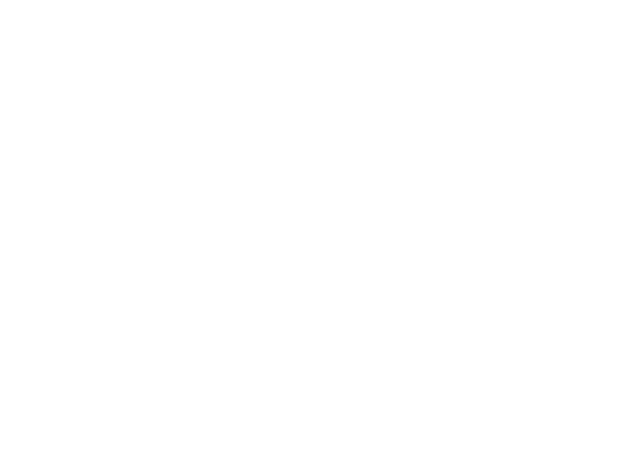
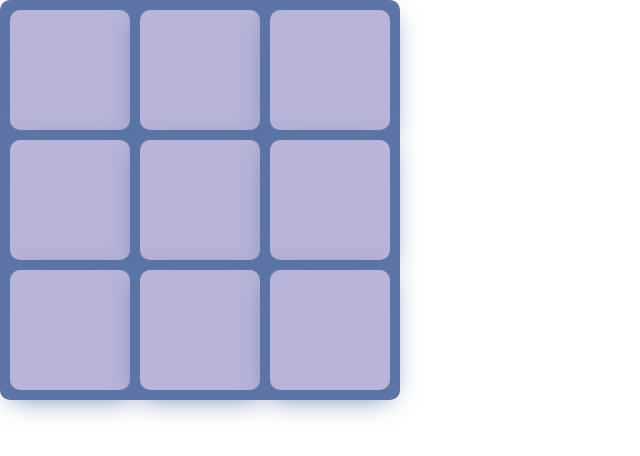
Before and after one commit to ogakip/react-ogaki-hash-game, a React (Create React App) app: page / in a window 1280 px wide. Shown: the top 456 px of the page, without its empty margins (0-640 px from the left). Built offline with nearby package versions, Linux system fonts and the light colour scheme.

Commit message:
feature: create game table and game squares

```diff
--- a/package.json
+++ b/package.json
@@ -14,6 +14,7 @@
     "prettier": "^2.8.7",
     "react": "^18.2.0",
     "react-dom": "^18.2.0",
+    "react-icons": "^4.8.0",
     "react-scripts": "5.0.1",
     "react-toastify": "^9.1.2",
     "styled-components": "^5.3.9",
@@ -39,6 +40,7 @@
     ]
   },
   "devDependencies": {
+    "@types/react-icons": "^3.0.0",
     "@types/react-toastify": "^4.1.0",
     "@types/styled-components": "^5.1.26",
     "@typescript-eslint/eslint-plugin": "^5.57.0",
--- a/src/App.tsx
+++ b/src/App.tsx
@@ -1,5 +1,10 @@
 import React from 'react';
+import { GameTable } from './components/game_table';
 
 export const App = () => {
-	return <div></div>;
+	return (
+		<div>
+			<GameTable />
+		</div>
+	);
 };
--- /dev/null
+++ b/src/components/game_square/index.tsx
@@ -0,0 +1,21 @@
+import React, { useContext } from 'react';
+import { GameContext } from '../../context/game';
+import * as style from './styles';
+import { GrClose } from 'react-icons/gr';
+import { FiCircle } from 'react-icons/fi';
+
+interface teste {
+	text: string;
+	checked: boolean;
+	squareId: number;
+}
+
+export const GameSquare = ({ text, checked, squareId }: teste): JSX.Element => {
+	const { playerMove } = useContext(GameContext);
+
+	return (
+		<style.Wrapper checked={checked} onClick={() => playerMove(squareId)}>
+			{text === 'X' ? <GrClose /> : text === 'O' ? <FiCircle /> : ''}
+		</style.Wrapper>
+	);
+};
--- /dev/null
+++ b/src/components/game_square/styles.ts
@@ -0,0 +1,39 @@
+import styled from 'styled-components';
+
+interface WrapperProps {
+	checked: boolean;
+}
+
+export const Wrapper = styled.div<WrapperProps>`
+	cursor: ${(props) => (props.checked ? 'not-allowed' : 'pointer')};
+	margin: 5px;
+	width: calc(33.33% - 10px);
+	height: calc(33.33% - 10px);
+	display: flex;
+	justify-content: center;
+	align-items: center;
+	border-radius: 10px;
+	background-color: var(--background-color);
+	font-weight: 700;
+ transition: all 0.3s ease;
+ box-shadow: var(--secondary-color) 0px 7px 29px 0px;
+
+	:hover {
+  transform: scale(1.05);
+  border-radius: 2px;
+	}
+
+ svg {
+  animation: toGrow 0.3s;
+  font-size: 3rem;
+ }
+
+ @keyframes toGrow {
+  0% {
+   font-size: 0rem;
+  }
+  100% {
+   font-size: 3rem;
+  }
+ }
+`;
--- /dev/null
+++ b/src/components/game_table/index.tsx
@@ -0,0 +1,17 @@
+import React, { useContext } from 'react';
+import { GameContext } from '../../context/game';
+import { GameSquare } from '../game_square';
+import * as style from './styles';
+
+export const GameTable = (): JSX.Element => {
+	const { table } = useContext(GameContext);
+
+	return (
+		<style.Wrapper>
+			{table.length &&
+				table.map(({ id, player, checked }) => {
+					return <GameSquare key={id} checked={checked} text={player} squareId={id} />;
+				})}
+		</style.Wrapper>
+	);
+};
--- /dev/null
+++ b/src/components/game_table/styles.ts
@@ -0,0 +1,13 @@
+import styled from 'styled-components';
+
+export const Wrapper = styled.section`
+ width: 90vw;
+ max-width: 400px;
+ height: 90vw;
+ max-height: 400px;
+ display: flex;
+ flex-wrap: wrap;
+ padding: 5px;
+ background-color: var(--secondary-color);
+ border-radius: 10px;
+`;
```
Also changed, not shown: 1 other file (tests, documents, lock files or other folders).
